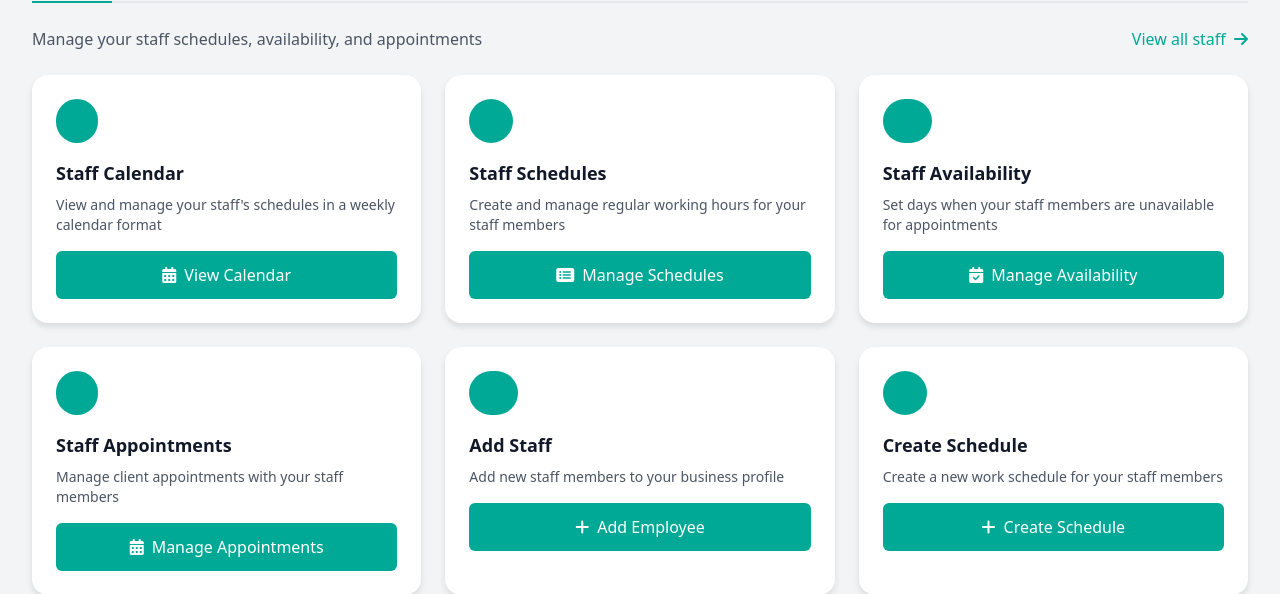
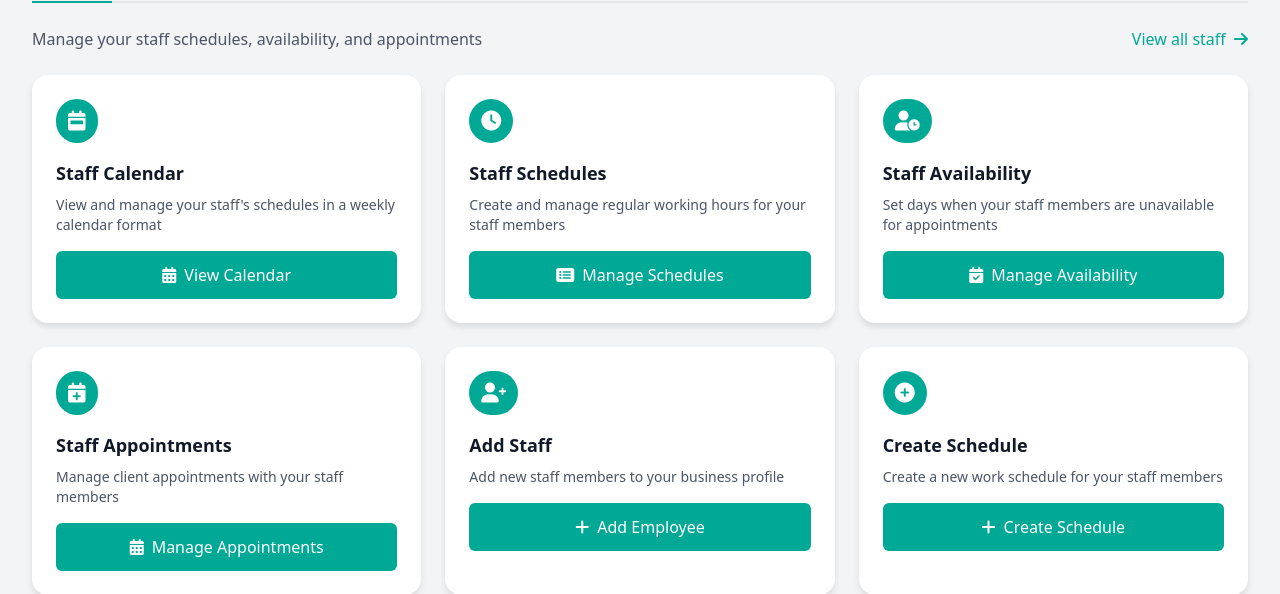
Before and after one commit to Bosnape/Eidos, a Django app: template business/templates/dashboard.html in a window 1280 px wide. Shown: the part 1546-2140 px from the top of the page. Run offline with Django 5.2, Linux system fonts and the light colour scheme; the template is opened without the code that fills it: values that come from a table or form of the project are taken from there, others are empty; data comes from the database, SQL or seed files in the repository.

Commit message:
Minor corrections

```diff
--- a/business/templates/dashboard.html
+++ b/business/templates/dashboard.html
@@ -1553,7 +1553,7 @@
                 <div class="action-card">
                     <div class="p-6">
                         <div class="rounded-full bg-primary bg-opacity-10 p-3 inline-flex mb-4">
-                            <i class="fas fa-calendar-week text-primary text-xl"></i>
+                            <i class="fas fa-calendar-week text-white text-xl"></i>
                         </div>
                         <h3 class="text-lg font-bold text-gray-900 mb-2">Staff Calendar</h3>
                         <p class="text-gray-600 text-sm mb-4">View and manage your staff's schedules in a weekly calendar format</p>
@@ -1567,7 +1567,7 @@
                 <div class="action-card">
                     <div class="p-6">
                         <div class="rounded-full bg-primary bg-opacity-10 p-3 inline-flex mb-4">
-                            <i class="fas fa-clock text-primary text-xl"></i>
+                            <i class="fas fa-clock text-white text-xl"></i>
                         </div>
                         <h3 class="text-lg font-bold text-gray-900 mb-2">Staff Schedules</h3>
                         <p class="text-gray-600 text-sm mb-4">Create and manage regular working hours for your staff members</p>
@@ -1581,7 +1581,7 @@
                 <div class="action-card">
                     <div class="p-6">
                         <div class="rounded-full bg-primary bg-opacity-10 p-3 inline-flex mb-4">
-                            <i class="fas fa-user-clock text-primary text-xl"></i>
+                            <i class="fas fa-user-clock text-white text-xl"></i>
                         </div>
                         <h3 class="text-lg font-bold text-gray-900 mb-2">Staff Availability</h3>
                         <p class="text-gray-600 text-sm mb-4">Set days when your staff members are unavailable for appointments</p>
@@ -1595,7 +1595,7 @@
                 <div class="action-card">
                     <div class="p-6">
                         <div class="rounded-full bg-primary bg-opacity-10 p-3 inline-flex mb-4">
-                            <i class="fas fa-calendar-plus text-primary text-xl"></i>
+                            <i class="fas fa-calendar-plus text-white text-xl"></i>
                         </div>
                         <h3 class="text-lg font-bold text-gray-900 mb-2">Staff Appointments</h3>
                         <p class="text-gray-600 text-sm mb-4">Manage client appointments with your staff members</p>
@@ -1609,7 +1609,7 @@
                 <div class="action-card">
                     <div class="p-6">
                         <div class="rounded-full bg-primary bg-opacity-10 p-3 inline-flex mb-4">
-                            <i class="fas fa-user-plus text-primary text-xl"></i>
+                            <i class="fas fa-user-plus text-white text-xl"></i>
                         </div>
                         <h3 class="text-lg font-bold text-gray-900 mb-2">Add Staff</h3>
                         <p class="text-gray-600 text-sm mb-4">Add new staff members to your business profile</p>
@@ -1623,7 +1623,7 @@
                 <div class="action-card">
                     <div class="p-6">
                         <div class="rounded-full bg-primary bg-opacity-10 p-3 inline-flex mb-4">
-                            <i class="fas fa-plus-circle text-primary text-xl"></i>
+                            <i class="fas fa-plus-circle text-white text-xl"></i>
                         </div>
                         <h3 class="text-lg font-bold text-gray-900 mb-2">Create Schedule</h3>
                         <p class="text-gray-600 text-sm mb-4">Create a new work schedule for your staff members</p>
```
